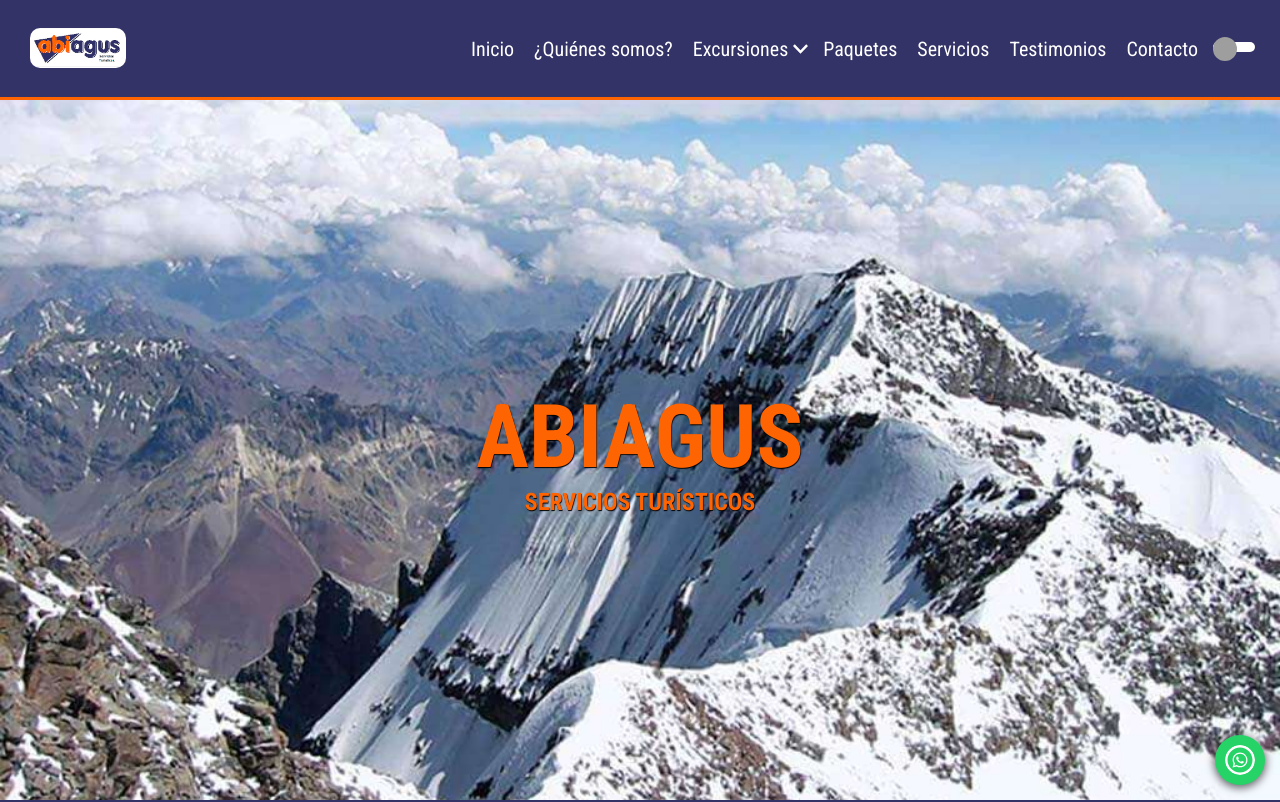
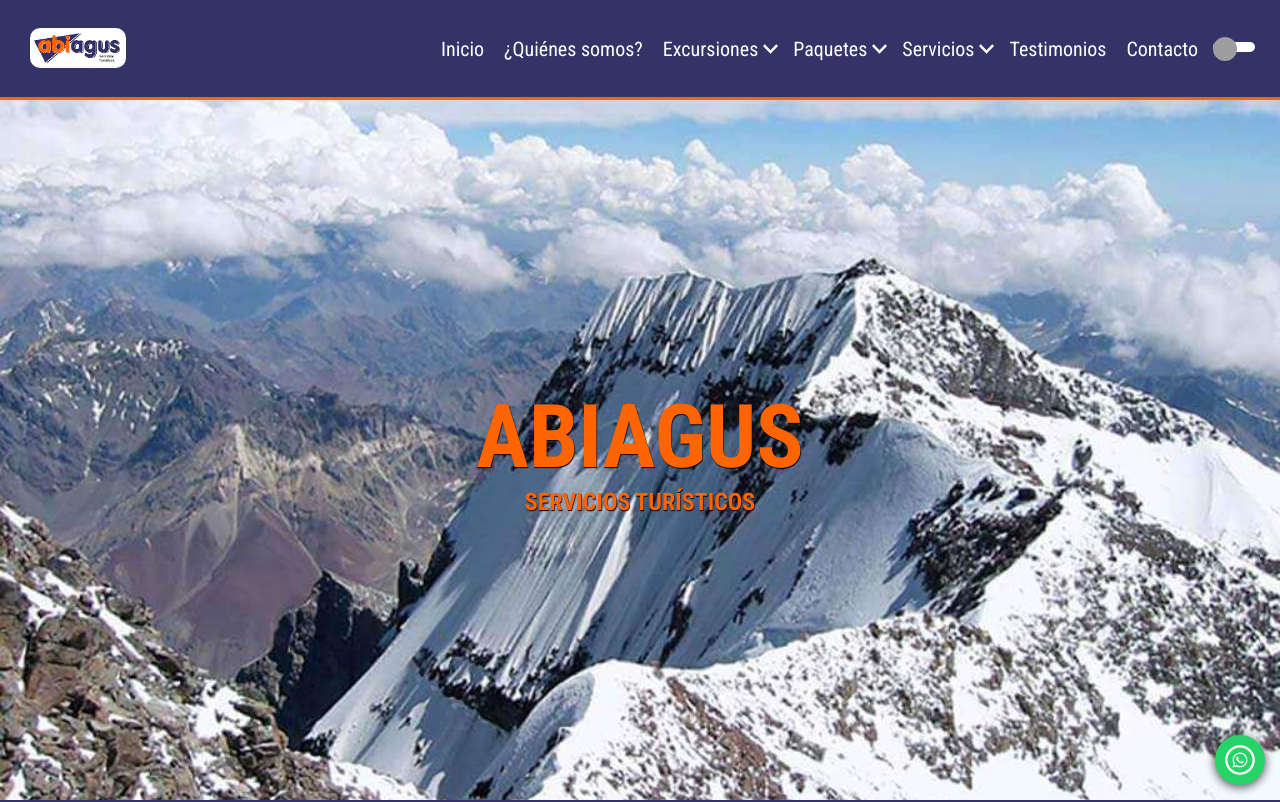
Before and after one commit to francocarballar/abiagusturismo, a Next.js app: page / in a window 1280 px wide. Shown: the top 802 px of the page. Built offline with nearby package versions, Linux system fonts and the light colour scheme; grey boxes are pictures that could not be loaded.

Commit message:
Actualizé la barra de navegación

```diff
--- a/src/components/NavBar/index.jsx
+++ b/src/components/NavBar/index.jsx
@@ -34,11 +34,27 @@
     console.log(stateWidth)
     window.addEventListener('resize', updateDimensions)
   })
-  const [open, setOpen] = useState(false)
+  const [openMenuExcursiones, setOpenMenuExcursiones] = useState(false)
+  const [openMenuPaquetes, setOpenMenuPaquetes] = useState(false)
+  const [openMenuServicios, setOpenMenuServicios] = useState(false)
   let arrow = {}
   const [stateArrow, setArrow] = useState(arrow)
-  const clickAnclaOpen = () => {
-    setOpen(!open)
+  const clickAnclaExcursiones = () => {
+    setOpenMenuExcursiones(!openMenuExcursiones)
+    arrow = {
+      opacity: '0'
+    }
+    setArrow(arrow)
+  }
+  const clickAnclaPaquetes = () => {
+    setOpenMenuPaquetes(!openMenuPaquetes)
+    arrow = {
+      opacity: '0'
+    }
+    setArrow(arrow)
+  }
+  const clickAnclaServicios = () => {
+    setOpenMenuServicios(!openMenuServicios)
     arrow = {
       opacity: '0'
     }
@@ -59,9 +75,12 @@
             />
             <hr />
             <div className={styles.container__dropdown_menu}>
-              <li onClick={clickAnclaOpen} className={styles.dropdown_menu}>
+              <li
+                onClick={clickAnclaExcursiones}
+                className={styles.dropdown_menu}
+              >
                 Excursiones
-                {open && (
+                {openMenuExcursiones && (
                   <ul>
                     <NavBarLi
                       text='City Tour'
@@ -116,35 +135,108 @@
                   </ul>
                 )}
               </li>
-              {!open && (
+              {!openMenuExcursiones && (
                 <img
                   src='/media/icon/left-arrow.svg'
                   alt='flecha izquierda de color blanca'
                   className={styles.left_arrow}
-                  onClick={clickAnclaOpen}
+                  onClick={clickAnclaExcursiones}
                 />
               )}
-              {open && (
+              {openMenuExcursiones && (
                 <img
                   src='/media/icon/left-arrow.svg'
                   alt='flecha izquierda de color blanca'
                   className={styles.left_arrow__two}
-                  onClick={clickAnclaOpen}
+                  onClick={clickAnclaExcursiones}
                 />
               )}
             </div>
             <hr />
-            <NavBarLi
-              text='Paquetes'
-              path='/paquetes'
-              clickAncla={clickAncla}
-            />
+            <div className={styles.container__dropdown_menu}>
+              <li onClick={clickAnclaPaquetes} className={styles.dropdown_menu}>
+                Paquetes
+                {openMenuPaquetes && (
+                  <ul>
+                    <NavBarLi
+                      text='Locales'
+                      path='/paquetes/locales'
+                      clickAncla={clickAncla}
+                    />
+                    <NavBarLi
+                      text='Nacionales'
+                      path='/paquetes/nacionales'
+                      clickAncla={clickAncla}
+                    />
+                    <NavBarLi
+                      text='Internacionales'
+                      path='/paquetes/internacionales'
+                      clickAncla={clickAncla}
+                    />
+                  </ul>
+                )}
+              </li>
+              {!openMenuPaquetes && (
+                <img
+                  src='/media/icon/left-arrow.svg'
+                  alt='flecha izquierda de color blanca'
+                  className={styles.left_arrow}
+                  onClick={clickAnclaPaquetes}
+                />
+              )}
+              {openMenuPaquetes && (
+                <img
+                  src='/media/icon/left-arrow.svg'
+                  alt='flecha izquierda de color blanca'
+                  className={styles.left_arrow__two}
+                  onClick={clickAnclaPaquetes}
+                />
+              )}
+            </div>
             <hr />
-            <NavBarLi
-              text='Servicios'
-              path='/servicios'
-              clickAncla={clickAncla}
-            />
+            <div className={styles.container__dropdown_menu}>
+              <li
+                onClick={clickAnclaServicios}
+                className={styles.dropdown_menu}
+              >
+                Servicios
+                {openMenuServicios && (
+                  <ul>
+                    <NavBarLi
+                      text='Traslados'
+                      path='/servicios/traslados'
+                      clickAncla={clickAncla}
+                    />
+                    <NavBarLi
+                      text='Hoteles'
+                      path='/servicios/hoteles'
+                      clickAncla={clickAncla}
+                    />
+                    <NavBarLi
+                      text='Restaurantes'
+                      path='/servicios/restaurantes'
+                      clickAncla={clickAncla}
+                    />
+                  </ul>
+                )}
+              </li>
+              {!openMenuServicios && (
+                <img
+                  src='/media/icon/left-arrow.svg'
+                  alt='flecha izquierda de color blanca'
+                  className={styles.left_arrow}
+                  onClick={clickAnclaServicios}
+                />
+              )}
+              {openMenuServicios && (
+                <img
+                  src='/media/icon/left-arrow.svg'
+                  alt='flecha izquierda de color blanca'
+                  className={styles.left_arrow__two}
+                  onClick={clickAnclaServicios}
+                />
+              )}
+            </div>
             <hr />
             <NavBarLi
               text='Testimonios'
```
